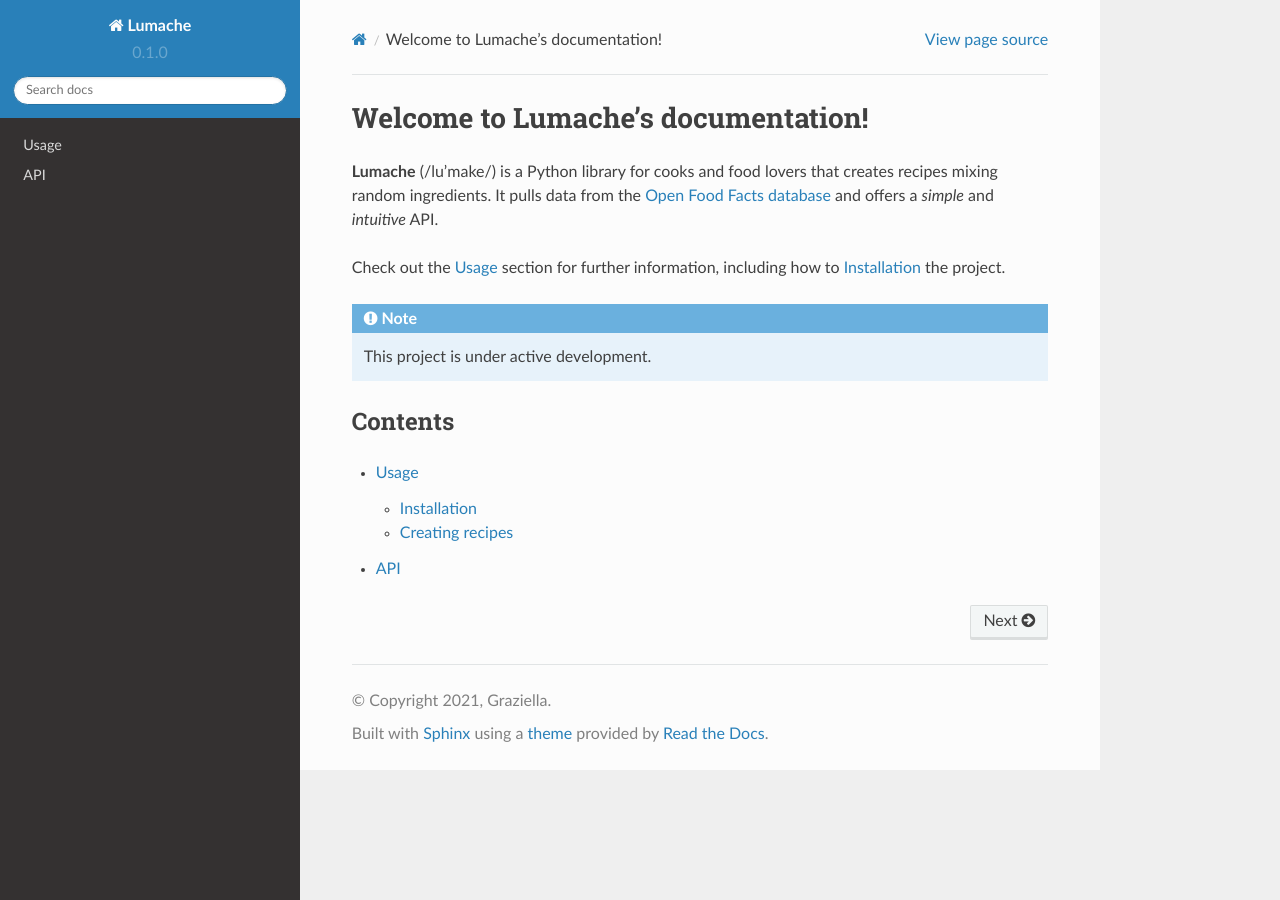
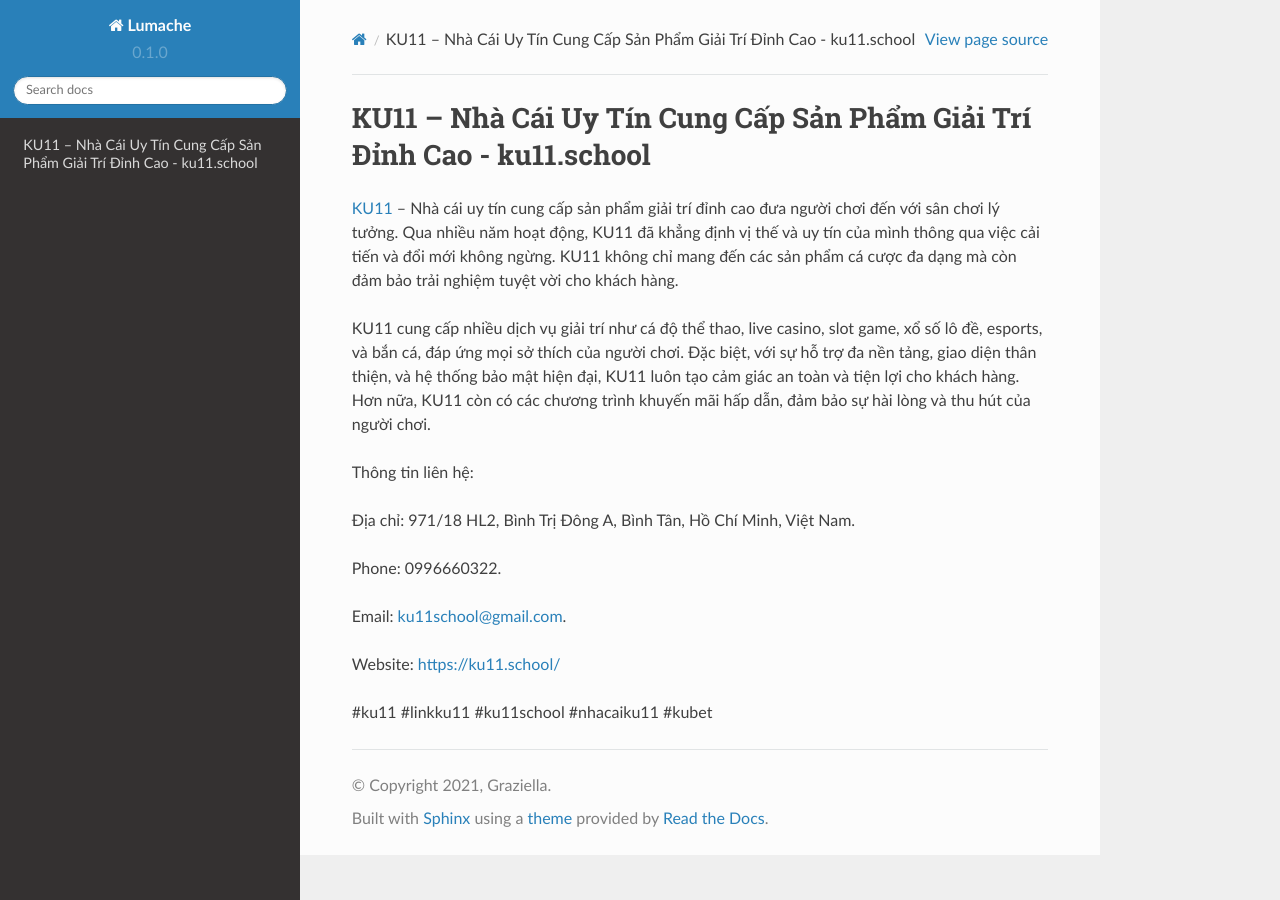
Before and after one commit to hosiertry99087/ku11school, a Sphinx documentation site: the page built from docs/source/index.rst, in a window 1280 px wide. Built offline with Sphinx 7.4.7 and the Read the Docs theme 2.0.0, drawn with Linux system fonts in a browser that asks for light colours.

Commit message:
Update index.rst

```diff
--- a/docs/source/index.rst
+++ b/docs/source/index.rst
@@ -1,22 +1,18 @@
-Welcome to Lumache's documentation!
+KU11 – Nhà Cái Uy Tín Cung Cấp Sản Phẩm Giải Trí Đỉnh Cao - ku11.school
 ===================================
 
-**Lumache** (/lu'make/) is a Python library for cooks and food lovers
-that creates recipes mixing random ingredients.
-It pulls data from the `Open Food Facts database <https://world.openfoodfacts.org/>`_
-and offers a *simple* and *intuitive* API.
+`KU11 <https://ku11.school/>`_ – Nhà cái uy tín cung cấp sản phẩm giải trí đỉnh cao đưa người chơi đến với sân chơi lý tưởng. Qua nhiều năm hoạt động, KU11 đã khẳng định vị thế và uy tín của mình thông qua việc cải tiến và đổi mới không ngừng. KU11 không chỉ mang đến các sản phẩm cá cược đa dạng mà còn đảm bảo trải nghiệm tuyệt vời cho khách hàng.
 
-Check out the :doc:`usage` section for further information, including
-how to :ref:`installation` the project.
+KU11 cung cấp nhiều dịch vụ giải trí như cá độ thể thao, live casino, slot game, xổ số lô đề, esports, và bắn cá, đáp ứng mọi sở thích của người chơi. Đặc biệt, với sự hỗ trợ đa nền tảng, giao diện thân thiện, và hệ thống bảo mật hiện đại, KU11 luôn tạo cảm giác an toàn và tiện lợi cho khách hàng. Hơn nữa, KU11 còn có các chương trình khuyến mãi hấp dẫn, đảm bảo sự hài lòng và thu hút của người chơi.
 
-.. note::
+Thông tin liên hệ:
 
-   This project is under active development.
+Địa chỉ: 971/18 HL2, Bình Trị Đông A, Bình Tân, Hồ Chí Minh, Việt Nam.
 
-Contents
---------
+Phone: 0996660322.
 
-.. toctree::
+Email: ku11school@gmail.com.
 
-   usage
-   api
+Website: https://ku11.school/
+
+#ku11 #linkku11 #ku11school #nhacaiku11 #kubet
```
